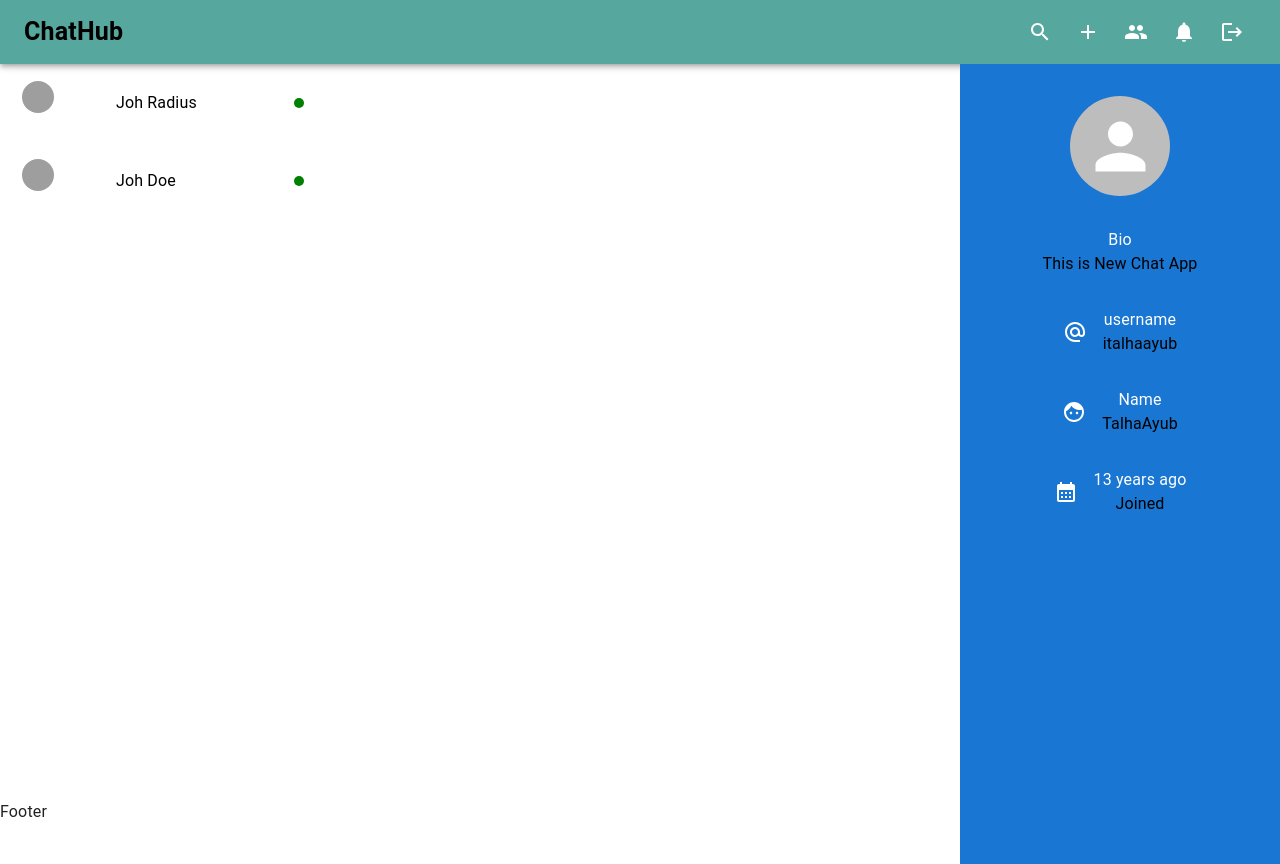
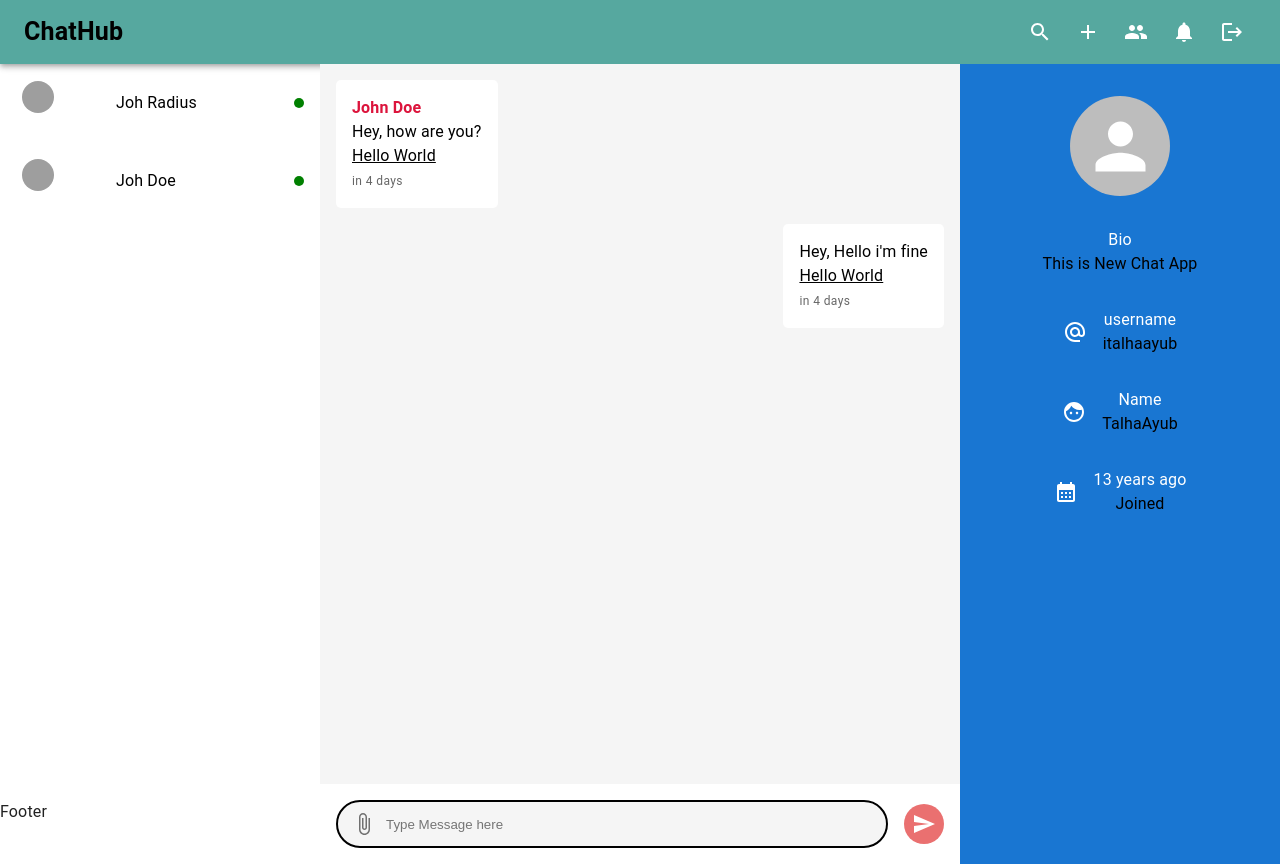
Before and after one commit to Talhaayubkhan/ChatHub, a React (Vite) app in the folder frontend/: page /chat/1 in a window 1280 px wide. Built offline with nearby package versions, Linux system fonts and the light colour scheme; grey boxes are pictures that could not be loaded.

Commit message:
update the home page Ui and chat ui also

```diff
--- a/frontend/src/App.jsx
+++ b/frontend/src/App.jsx
@@ -20,11 +20,15 @@ const App = () => {
         {/* Wrap Routes with Suspense to handle lazy loading */}
         <Suspense fallback={<LayoutLoaders />}>
           <Routes>
+            {/* Protected Routes */}
+
             <Route element={<ProtectedRoute user={user} />}>
               <Route path="/" element={<Home />} />
               <Route path="/chat/:chatid" element={<Chat />} />
               <Route path="/groups" element={<Group />} />
             </Route>
+            {/* Route for Login */}
+
             <Route
               path="/login"
               element={
@@ -33,6 +37,8 @@ const App = () => {
                 </ProtectedRoute>
               }
             />
+            {/* Fallback Route for 404 */}
+
             <Route path="*" element={<NotFound />} />
           </Routes>
         </Suspense>
--- /dev/null
+++ b/frontend/src/components/dialogs/FileMenu.jsx
@@ -0,0 +1,12 @@
+import { Menu } from "@mui/material";
+import React from "react";
+
+const FileMenu = ({ anchor }) => {
+  return (
+    <>
+      <Menu anchorEl={anchor}> sad</Menu>
+    </>
+  );
+};
+
+export default FileMenu;
--- a/frontend/src/components/layout/AppLayout.jsx
+++ b/frontend/src/components/layout/AppLayout.jsx
@@ -40,7 +40,7 @@ const AppLayout = () => (WrappedComponent) => {
               handleDeleteChat={handleDeleteChat}
             />
           </Grid>
-          <Grid item xs={12} sm={8} md={5} lg={6} height={"100%"}>
+          <Grid item xs={12} sm={8} md={5} lg={6} height={"100vh"}>
             <WrappedComponent {...props} />
           </Grid>
           <Grid
--- /dev/null
+++ b/frontend/src/components/shared/MessageComponent.jsx
@@ -0,0 +1,56 @@
+import { Box, Typography } from "@mui/material";
+import moment from "moment";
+import React, { memo } from "react";
+
+const MessageComponent = ({ message, user }) => {
+  const { sender, content, attachment = [], timestamp } = message;
+
+  const sameSender = sender?._id === user?._id;
+  const timeAgo = moment(timestamp).fromNow();
+  return (
+    <div
+      style={{
+        alignSelf: sameSender ? "flex-end" : "flex-start",
+        backgroundColor: "white",
+        color: "black",
+        borderRadius: "5px",
+        padding: "1rem",
+        width: "fit-content",
+      }}
+    >
+      {!sameSender && (
+        <Typography color={"crimson"} fontWeight={"bold"}>
+          {sender.name}
+        </Typography>
+      )}
+      {content && <Typography>{content}</Typography>}
+
+      {attachment.length > 0 &&
+        attachment.map((currentAttachment, i) => {
+          const url = currentAttachment?.url;
+          const file = "Hello World";
+          return (
+            <Box key={i}>
+              <a
+                href={url}
+                target="_blank"
+                download
+                rel="noreferrer"
+                style={{
+                  color: "black",
+                }}
+              >
+                {file}
+              </a>
+            </Box>
+          );
+        })}
+
+      <Typography variant="caption" color={"text.secondary"}>
+        {timeAgo}
+      </Typography>
+    </div>
+  );
+};
+
+export default memo(MessageComponent);
--- a/frontend/src/components/styles/StyledComponent.jsx
+++ b/frontend/src/components/styles/StyledComponent.jsx
@@ -1,5 +1,6 @@
 import { styled } from "@mui/material";
 import { Link as LinkComponent } from "react-router-dom";
+import { grayColor } from "../../constants/color";
 export const VisuallyHiddenInput = styled("input")({
   position: "absolute",
   width: "1px",
@@ -20,3 +21,15 @@ export const Link = styled(LinkComponent)`
     background-color: #892901;
   }
 `;
+
+export const InputBox = styled("input")`
+  width: 100%;
+  height: 100%;
+  padding: 0 3rem;
+  /* margin: 0.5rem 0; */
+  border: 2px solid black;
+  outline: none;
+  border-radius: 1.5rem;
+  background-color: ${grayColor};
+  color: black;
+`;
--- a/frontend/src/constants/color.js
+++ b/frontend/src/constants/color.js
@@ -1,2 +1,2 @@
 export const crimson = "#56a89f";
-export const grayColor = "#ababab";
+export const grayColor = "#f5f5f5"; // Example gray color value
--- a/frontend/src/constants/sampleData.js
+++ b/frontend/src/constants/sampleData.js
@@ -44,3 +44,35 @@ export const sampleNotifications = [
     _id: "2",
   },
 ];
+export const sampleMessages = [
+  {
+    attachment: [
+      {
+        public_id: "1",
+        url: "https://www.w3schools.com/howto/img_avatar.png",
+      },
+    ],
+    content: "Hey, how are you?",
+    id: "askdaksdnas2e912easnd",
+
+    sender: { _id: "user._id", name: "John Doe" },
+    chat: "chatId",
+    timestamp: "2024-05-18T10:15:00Z",
+    status: "sent",
+  },
+  {
+    attachment: [
+      {
+        public_id: "2",
+        url: "https://www.w3schools.com/howto/img_avatar.png",
+      },
+    ],
+    content: "Hey, Hello i'm fine",
+    id: "khan1234@kkajdas",
+
+    sender: { _id: "akdfj233", name: "John khan" },
+    chat: "chatId",
+    timestamp: "2024-05-18T10:15:00Z",
+    status: "sent",
+  },
+];
--- a/frontend/src/pages/Chat.jsx
+++ b/frontend/src/pages/Chat.jsx
@@ -1,26 +1,88 @@
 import { useRef } from "react";
 import AppLayout from "../components/layout/AppLayout";
-import { Stack } from "@mui/material";
+import { Stack as ChatStack, IconButton, Stack } from "@mui/material";
 import { grayColor } from "../constants/color";
+import {
+  AttachFile as AttachFileIcon,
+  Send as SendIcon,
+} from "@mui/icons-material";
+import { InputBox } from "../components/styles/StyledComponent";
+import FileMenu from "../components/dialogs/FileMenu";
+import { sampleMessages } from "../constants/sampleData";
+import MessageComponent from "../components/shared/MessageComponent";
+
+const user = {
+  _id: "akdfj233",
+  name: "Hello!",
+};
 
 const Chat = () => {
   const containerRef = useRef(null);
   return (
     <>
-      <Stack
+      <ChatStack
         ref={containerRef}
-        boxSizing={"border-box"}
-        padding={"1rem"}
-        spacing={"1rem"}
-        color={grayColor}
-        height={"90%"}
+        boxSizing="border-box"
+        padding="1rem"
+        spacing="1rem"
+        bgcolor={grayColor}
+        height="90%"
         sx={{
           overflowX: "hidden",
           overflowY: "auto",
         }}
-      ></Stack>
+      >
+        {/* Messages Render here */}
+
+        {sampleMessages.map((currentMessage) => (
+          <MessageComponent
+            key={currentMessage.key}
+            message={currentMessage}
+            user={user}
+          />
+        ))}
+      </ChatStack>
+
+      <form style={{ height: "10%" }}>
+        <Stack
+          direction={"row"}
+          height={"100%"}
+          padding={"1rem"}
+          alignItems={"center"}
+          position={"relative"}
+        >
+          <IconButton
+            sx={{
+              position: "absolute",
+              left: "1.5rem",
+              // rotate: "-90deg",
+            }}
+          >
+            <AttachFileIcon />
+          </IconButton>
+
+          <InputBox placeholder="Type Message here" />
+          <IconButton
+            type="submit"
+            sx={{
+              backgroundColor: "#ea7070",
+              color: "white",
+              marginLeft: "1rem",
+              padding: "0.5rem",
+              "&:hover": {
+                bgcolor: "error.dark",
+              },
+            }}
+          >
+            <SendIcon />
+          </IconButton>
+        </Stack>
+      </form>
+
+      <FileMenu />
     </>
   );
 };
 
+// Correctly wrap the Chat component with AppLayout
 export default AppLayout()(Chat);
--- a/frontend/src/pages/Home.jsx
+++ b/frontend/src/pages/Home.jsx
@@ -1,11 +1,12 @@
 import React from "react";
 import { Box, Typography } from "@mui/material";
 import AppLayout from "../components/layout/AppLayout";
+import { grayColor } from "../constants/color";
 
 const Home = () => {
   return (
     <>
-      <Box bgcolor={"gray"} height={"100%"}>
+      <Box bgcolor={grayColor} height={"100%"}>
         <Typography p={"2rem"} variant={"h5"} textAlign={"center"}>
           Select Friend To Start the Chat...
         </Typography>
```
